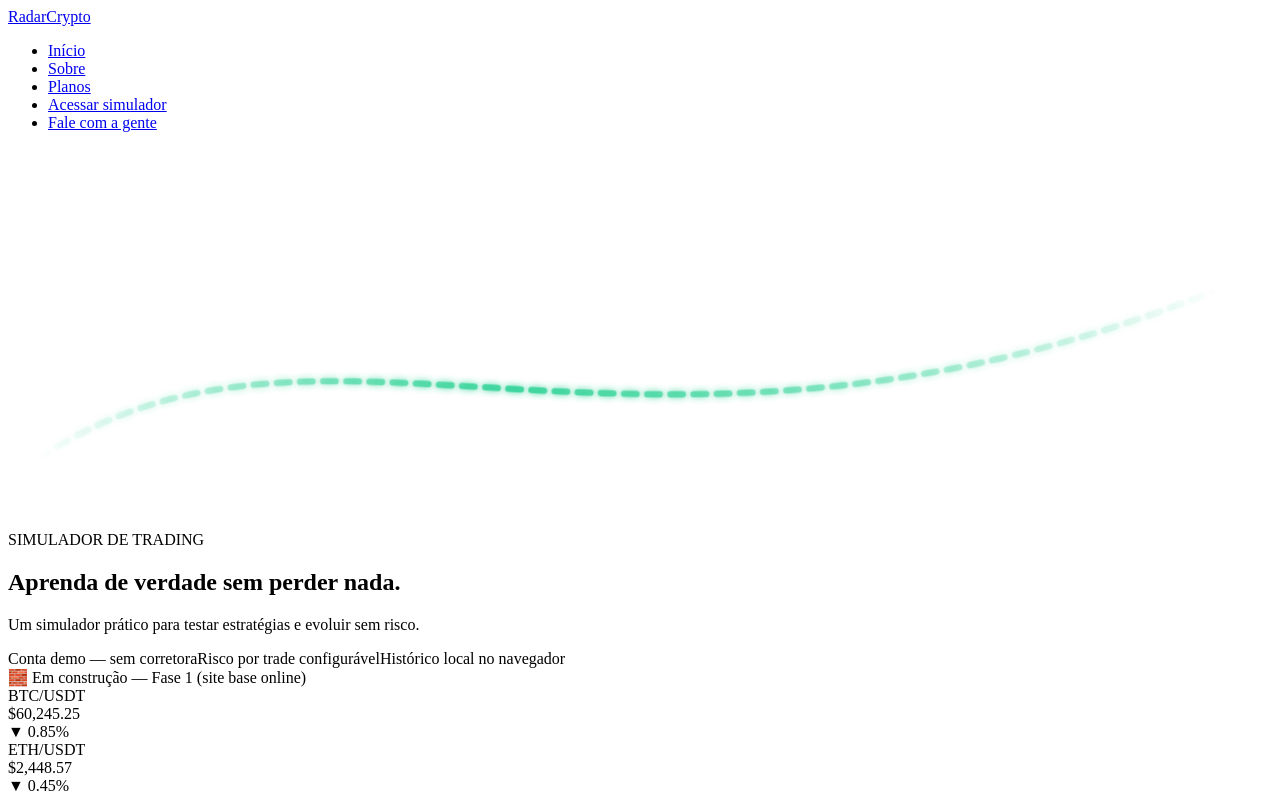
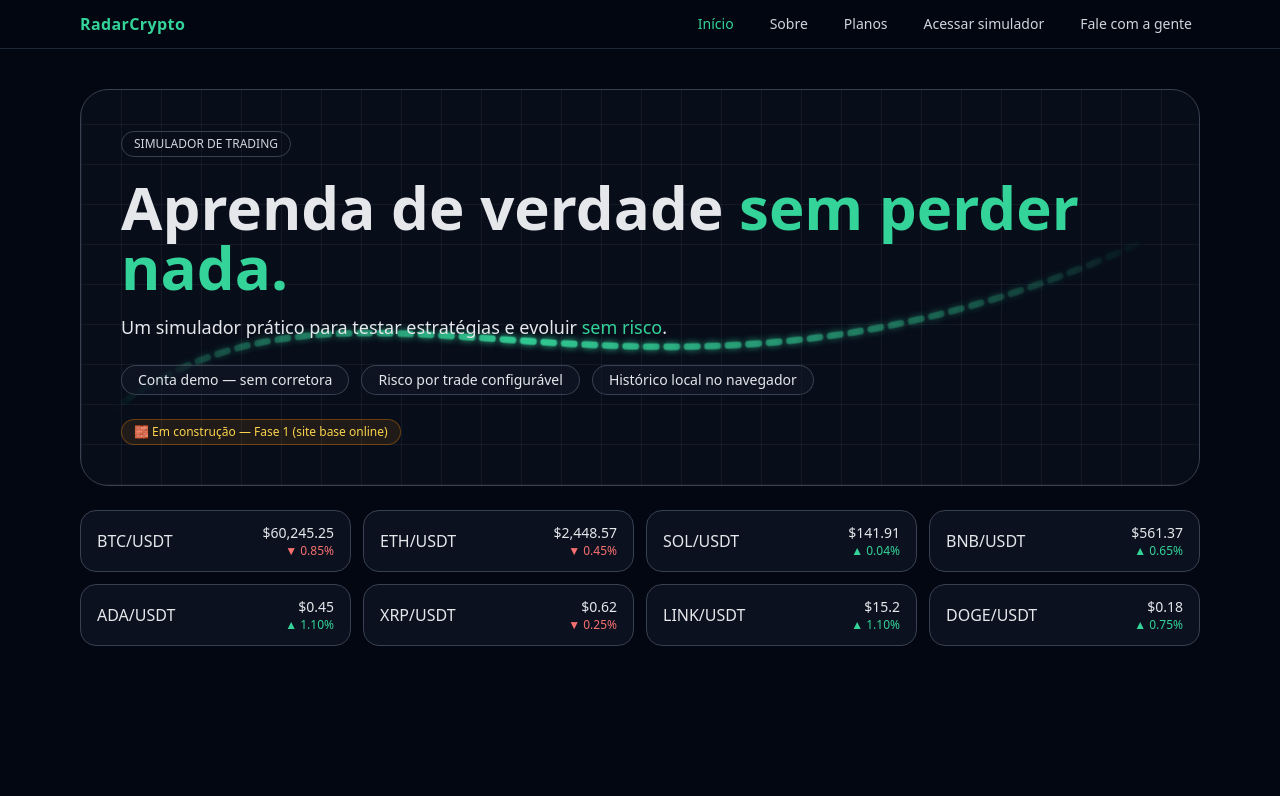
Before and after one commit to Ivanmonteiro-create/radarcripto.space, a Next.js app: page / in a window 1280 px wide. Shown: the top 796 px of the page. Built offline with nearby package versions, Linux system fonts and the light colour scheme.

Commit message:
Update globals.css

```diff
--- a/app/globals.css
+++ b/app/globals.css
@@ -1,26 +1,17 @@
-/* Simulador: regras especiais quando estiver em tela cheia */
-#sim-root:fullscreen {
-  background: #0b0f13;           /* mantém o fundo escuro */
+@tailwind base;
+@tailwind components;
+@tailwind utilities;
+
+/* ajustes gerais que mantêm seu visual */
+:root {
+  color-scheme: dark;
 }
-
-#sim-root:fullscreen .side-panel {
-  display: none !important;      /* esconde o painel no full */
+html, body {
+  height: 100%;
 }
-
-#sim-root:fullscreen .chart-card {
-  border: none !important;
-  border-radius: 0 !important;
-  padding: 0 !important;
+body {
+  @apply bg-gray-950 text-gray-200 antialiased;
 }
-
-#sim-root:fullscreen .chart-card > div {
-  border-radius: 0 !important;
+a {
+  @apply text-emerald-400 hover:text-emerald-300;
 }
-
-/* Opcional: remove qualquer margem horizontal no full */
-#sim-root:fullscreen section {
-  padding-left: 0 !important;
-  padding-right: 0 !important;
-  height: 100vh !important;
-  grid-template-columns: 1fr !important;
-}
```
